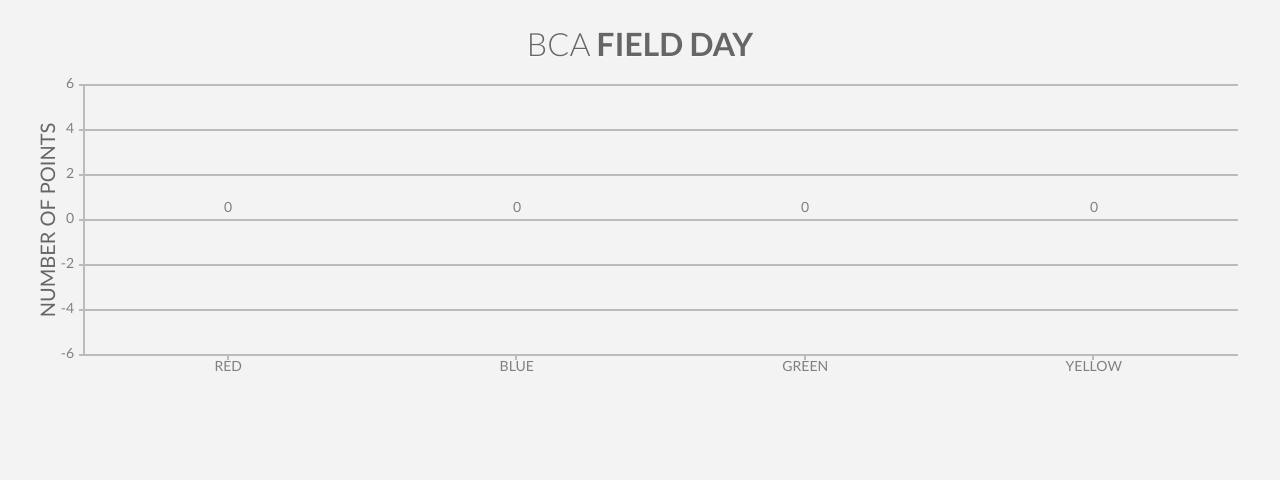
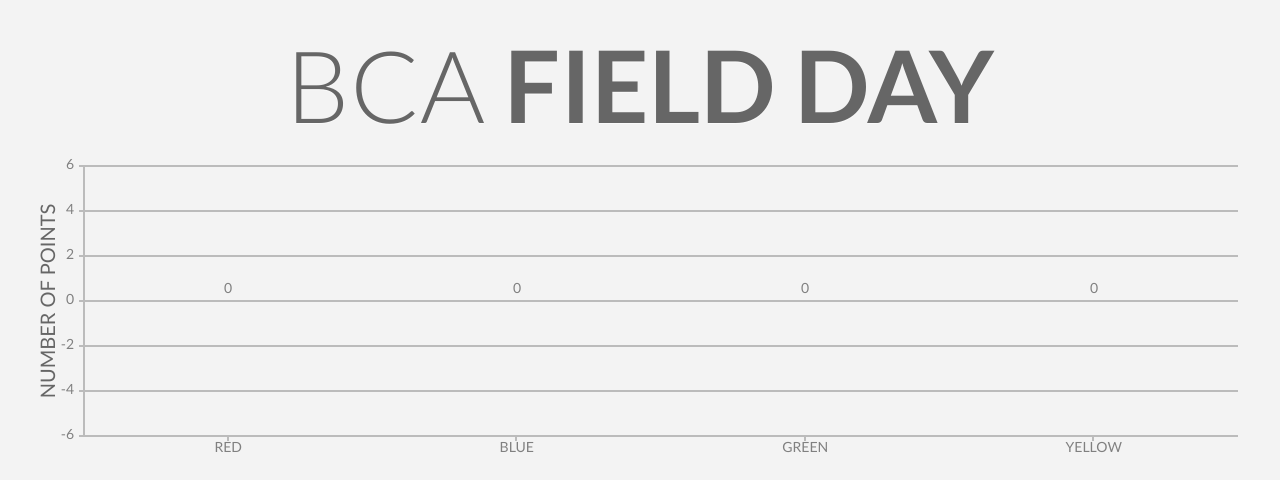
Before and after one commit to kenrhe/bcafieldday, a Flask app: page / in a window 1280 px wide. Shown: the top 481 px of the page. Run offline with Flask 2, Linux system fonts and the light colour scheme; data that the repository does not hold is empty; some libraries are stand-ins or nearby versions.

Commit message:
Signed By Kenneth Rhee

```diff
--- a/static/style.css
+++ b/static/style.css
@@ -8,6 +8,7 @@ body {
 h1 {
   color: rgb(102,102,102);
   font-size: 4 vw;
+  font-size: 100px;
   font-weight: 300;
   color:#666666;
   text-shadow: 0 1px 1px rgba(255,255,255, 0.6);
```
